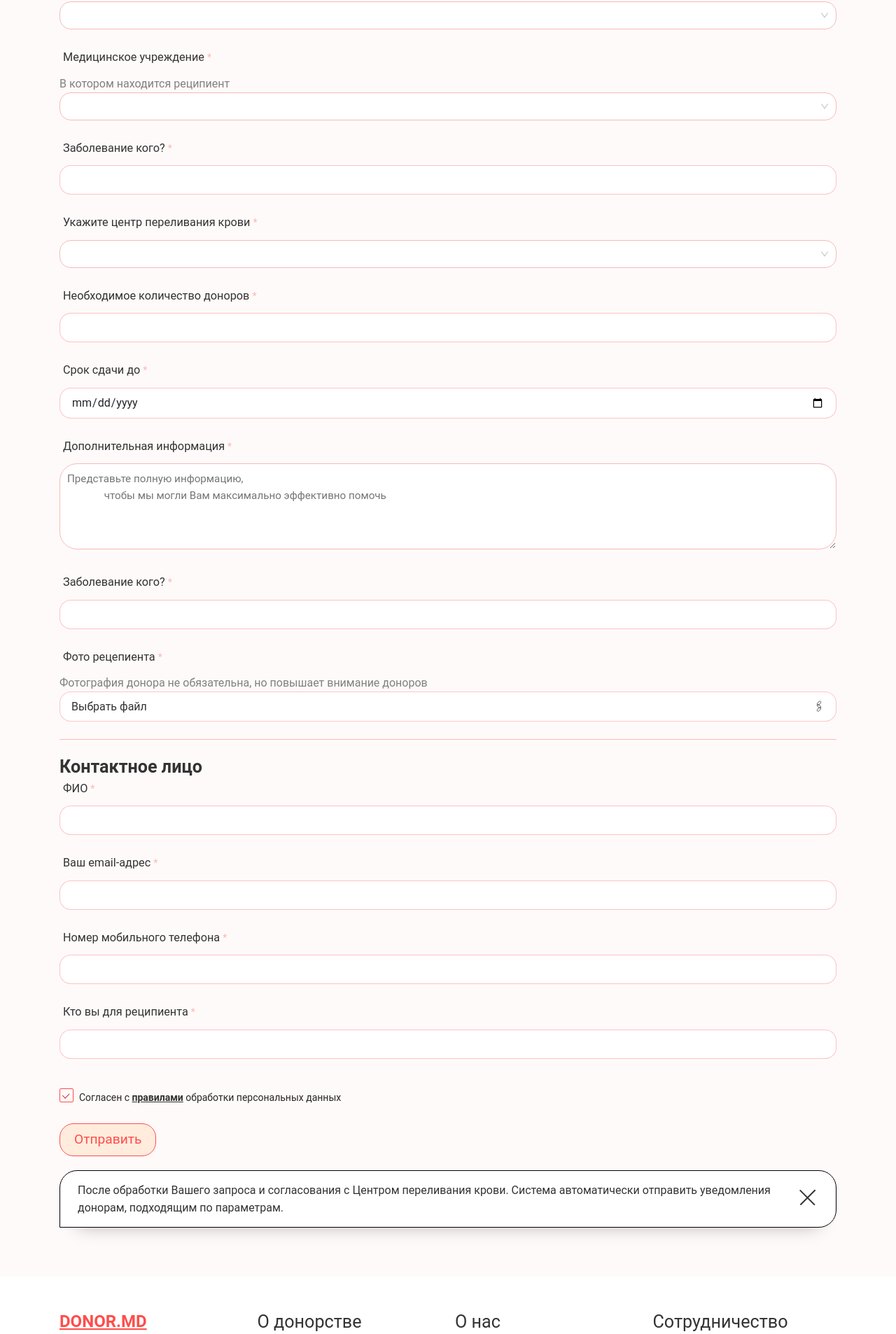
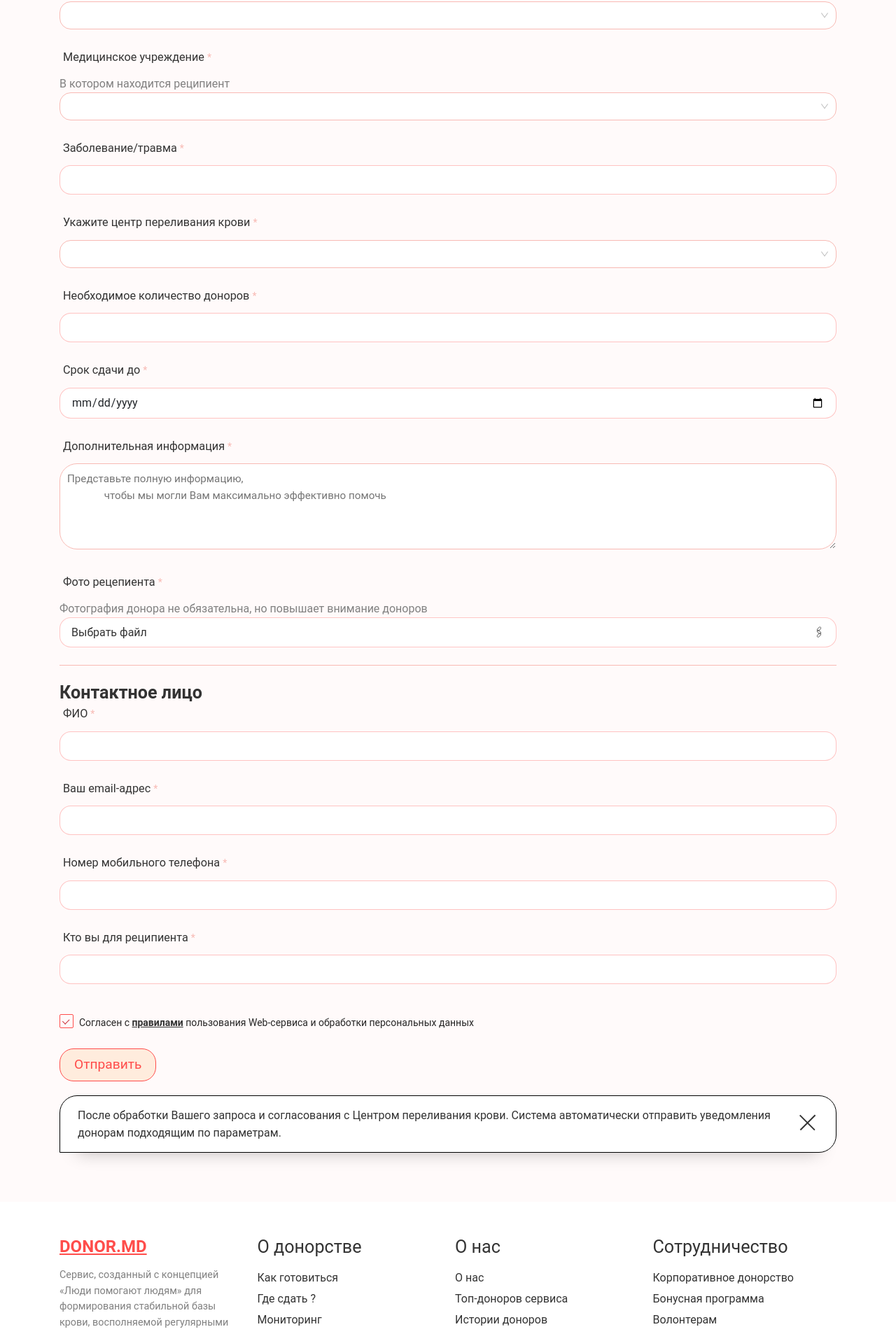
Before and after one commit to Donormd/donor.md-frontend, a Next.js app: page /donor-search in a window 1280 px wide. Shown: the part 567-2473 px from the top of the page at 70% size. Built offline with nearby package versions, Linux system fonts and the light colour scheme.

Commit message:
Update donor-search.tsx

```diff
--- a/pages/donor-search.tsx
+++ b/pages/donor-search.tsx
@@ -78,7 +78,7 @@ const DonorSearchPage: React.FC = (): JSX.Element => {
                 ))}
             </Select>
           </FormItem>
-          <FormItem label='Заболевание кого?' required>
+          <FormItem label='Заболевание/травма' required>
             <Input name='' innerRef={register} />
           </FormItem>
           <FormItem label='Укажите центр переливания крови' required>
@@ -103,9 +103,6 @@ const DonorSearchPage: React.FC = (): JSX.Element => {
               placeholder='Представьте полную информацию,
               чтобы мы могли Вам максимально эффективно помочь'
             />
-          </FormItem>
-          <FormItem label='Заболевание кого?' required>
-            <Input name='' innerRef={register} />
           </FormItem>
           <FormItem
             label='Фото рецепиента'
@@ -141,7 +138,7 @@ const DonorSearchPage: React.FC = (): JSX.Element => {
                   правилами
                 </StyledLink>
               </Link>
-              {` `}обработки персональных данных
+              {` `} пользования Web-сервиса и обработки персональных данных
             </Checkbox>
           </FormItem>
           <Button type='submit' variant='outline-danger' size='lg'>
@@ -152,7 +149,7 @@ const DonorSearchPage: React.FC = (): JSX.Element => {
           dismissible
           message={`
         После обработки Вашего запроса и согласования с Центром переливания крови.
-        Система автоматически отправить уведомления донорам, подходящим по параметрам.
+        Система автоматически отправить уведомления донорам подходящим по параметрам.
         `}
         />
       </Container>
```
